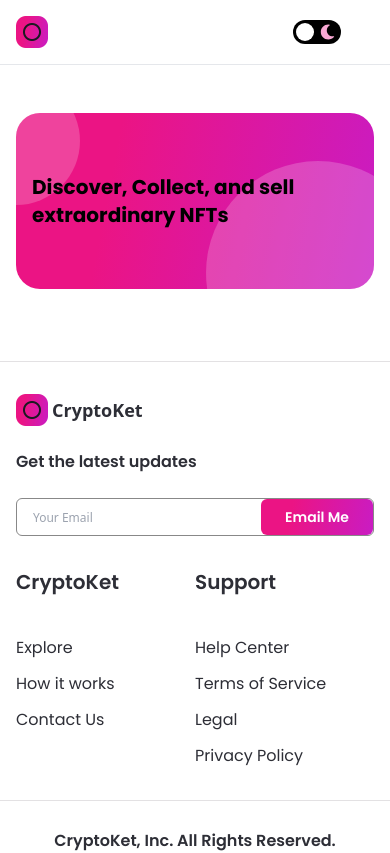
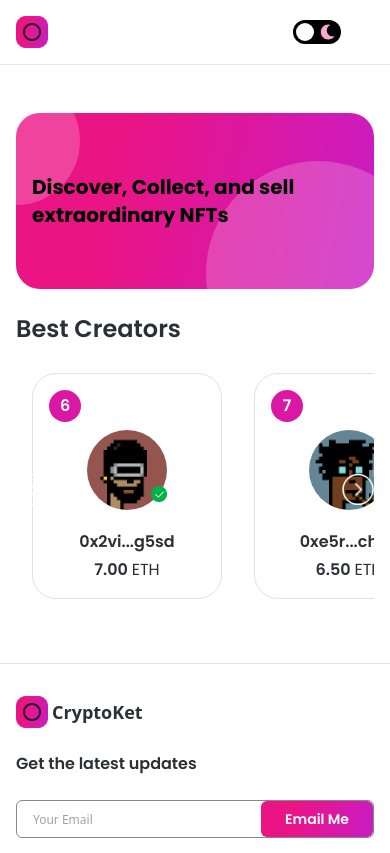
Before and after one commit to Hadizelleya/NFT-market-place, a Next.js app: page / in a window 390 px wide. Shown: the top 853 px of the page. Built offline with nearby package versions, Linux system fonts and the light colour scheme.

Commit message:
implemented the creators section in home page

```diff
--- /dev/null
+++ b/components/CreatorCard.jsx
@@ -0,0 +1,49 @@
+import React from "react";
+import Image from "next/image";
+import images from "../assets";
+
+export default function CreatorCard({
+  rank,
+  creatorImage,
+  creatorName,
+  creatorEths,
+}) {
+  return (
+    <div className="min-w-190 minlg:min-w-240 dark:bg-nft-black-3 bg-white border dark:border-nft-black-3 border-nft-gray-1 rounded-3xl flex flex-col p-4 m-4">
+      <div className="w-8 h-8 minlg:w-10 minlg:h-10 bg-nft-red-violet flexCenter rounded-full">
+        <p className="font-poppins text-white font-semibold text-base minlg:text-lg">
+          {rank}
+        </p>
+      </div>
+
+      <div className="my-2 flex justify-center">
+        <div className="relative w-20 h-20 minlg:w-28 minlg:h-28">
+          <Image
+            src={creatorImage}
+            layout="fill"
+            objectFit={"cover"}
+            alt="creator"
+            className="rounded-full"
+          />
+          <div className="absolute w-4 h-4 minlg:w-7 minlg:h-7 bottom-2 -right-0">
+            <Image
+              src={images.tick}
+              layout="fill"
+              objectFit={"contain"}
+              alt="tick"
+            />
+          </div>
+        </div>
+      </div>
+
+      <div className="mt-3 minlg:mt-7 text-center flexCenter flex flex-col">
+        <p className="font-poppins text-nft-black-1 dark:text-white font-semibold text-base">
+          {creatorName}
+        </p>
+        <p className="font-poppins text-nft-black-1 dark:text-white font-semibold text-base mt-1">
+          {creatorEths.toFixed(2)} <span className="font-normal">ETH</span>
+        </p>
+      </div>
+    </div>
+  );
+}
--- a/components/Footer.jsx
+++ b/components/Footer.jsx
@@ -94,7 +94,7 @@
                   width={24}
                   height={24}
                   alt="social"
-                  className={theme === "light" && "filter invert"}
+                  className={theme === "light" ? "filter invert" : null}
                 />
               </div>
             ))}
--- a/components/export.js
+++ b/components/export.js
@@ -2,4 +2,5 @@
 import Footer from "./Footer";
 import Button from "./Button";
 import Banner from "./Banner.jsx";
-export { Navbar, Footer, Button, Banner };
+import CreatorCard from "./CreatorCard.jsx";
+export { Navbar, Footer, Button, Banner, CreatorCard };
--- a/pages/index.js
+++ b/pages/index.js
@@ -1,6 +1,47 @@
-import { Banner } from "../components/export";
+import { Banner, CreatorCard } from "../components/export";
+import { useState, useRef, useEffect } from "react";
+import images from "../assets";
+import { makeId } from "../utils/makeId";
+import Image from "next/image";
+import { useTheme } from "next-themes";
 
 export default function Home() {
+  const { theme } = useTheme();
+  const [hideButtons, setHideButtons] = useState(false);
+  const parentRef = useRef(null);
+  const scrollRef = useRef(null);
+
+  const handleScroll = (direction) => {
+    const { current } = scrollRef;
+    const scrollAmount = window.innerWidth > 1800 ? 270 : 210;
+
+    if (direction === "left") {
+      current.scrollLeft -= scrollAmount;
+    } else {
+      current.scrollLeft += scrollAmount;
+    }
+  };
+
+  const isScrollable = () => {
+    const { current } = scrollRef;
+    const { current: parent } = parentRef;
+
+    if (current?.scrollWidth >= parent?.offsetWidth) {
+      setHideButtons(false);
+    } else {
+      setHideButtons(true);
+    }
+  };
+
+  useEffect(() => {
+    isScrollable();
+    window.addEventListener("resize", isScrollable);
+
+    return () => {
+      window.removeEventListener("resize", isScrollable);
+    };
+  });
+
   return (
     <div className="flex justify-center sm:px-4 p-12">
       <div className="w-full minmd:w-4/5 ">
@@ -9,6 +50,57 @@
           childStyles="md:text-4xl sm:text-2xl xs:text-xl text-left"
           parentStyles="justify-start mb-6 h-72 sm:h-60 p-12 xs:p-4 xs:h-44 rounded-3xl"
         />
+
+        <div>
+          <h1 className="font-poppins dark:text-white text-nft-black-1 text-2xl minlg:text-4xl font-semibold ml-4 sm:ml-0">
+            Best Creators
+          </h1>
+
+          <div ref={parentRef} className="relative flex-1 max-w-full flex mt-3">
+            <div
+              className="flex flex-row w-max overflow-x-scroll no-scrollbar select-none"
+              ref={scrollRef}
+            >
+              {[6, 7, 8, 9, 10].map((i) => (
+                <CreatorCard
+                  key={`creator ${i}`}
+                  rank={i}
+                  creatorImage={images[`creator${i}`]}
+                  creatorName={`0x${makeId(3)}...${makeId(4)}`}
+                  creatorEths={10 - i * 0.5}
+                />
+              ))}
+              {!hideButtons && (
+                <>
+                  <div
+                    className="absolute w-8 h-8 minlg:w-12 minlg:h-12 top-45 cursor-pointer left-0"
+                    onClick={() => handleScroll("left")}
+                  >
+                    <Image
+                      src={images.left}
+                      layout="fill"
+                      objectFit={"contain"}
+                      alt="left_arrow"
+                      className={theme === "light" ? "filter invert" : null}
+                    />
+                  </div>
+                  <div
+                    className="absolute w-8 h-8 minlg:w-12 minlg:h-12 top-45 cursor-pointer right-0"
+                    onClick={() => handleScroll("right")}
+                  >
+                    <Image
+                      src={images.right}
+                      layout="fill"
+                      objectFit={"contain"}
+                      alt="left_arrow"
+                      className={theme === "light" ? "filter invert" : null}
+                    />
+                  </div>
+                </>
+              )}
+            </div>
+          </div>
+        </div>
       </div>
     </div>
   );
--- /dev/null
+++ b/utils/makeId.js
@@ -0,0 +1,11 @@
+export const makeId = (length) => {
+  let result = "";
+  const characters = "abcdefghijklmnopqrstuvwxyz0123456789";
+  const charactersLength = characters.length;
+
+  for (let i = 0; i < length; i++) {
+    result += characters.charAt(Math.floor(Math.random() * charactersLength));
+  }
+
+  return result;
+};
```
